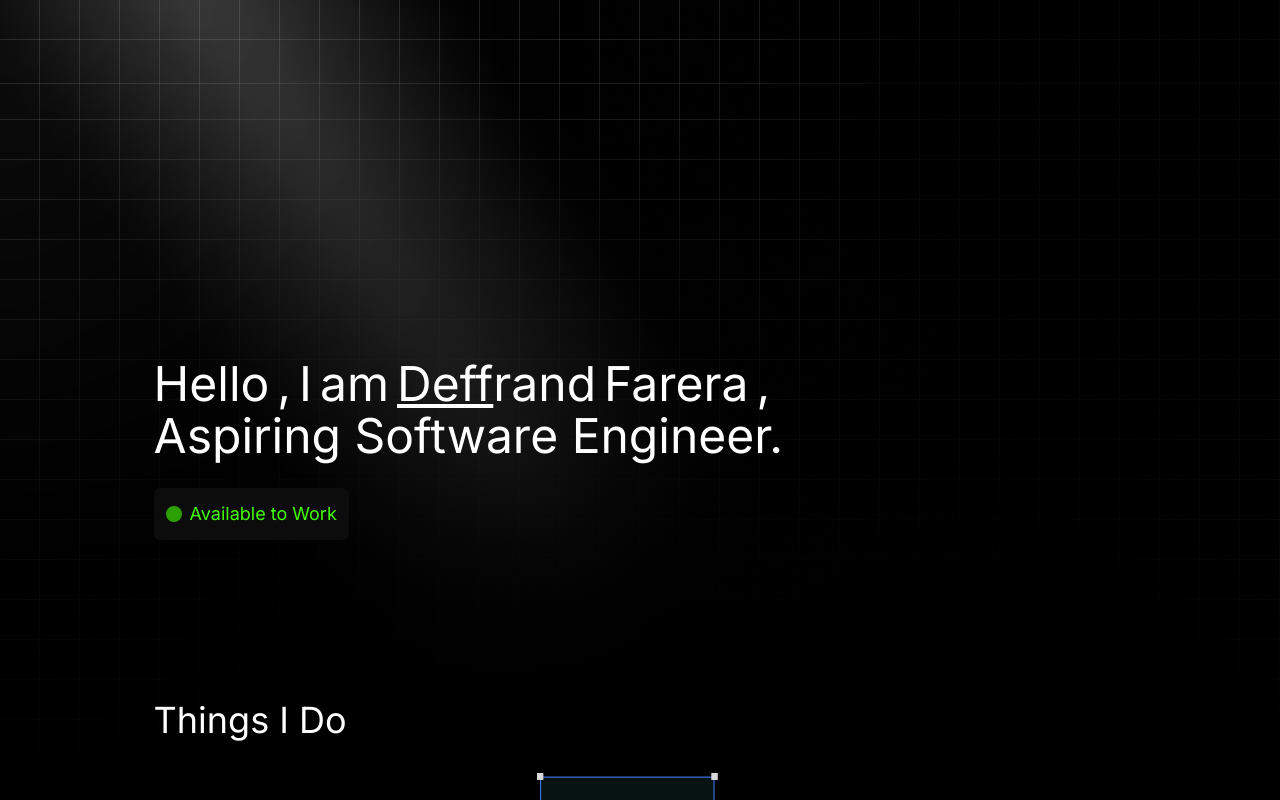
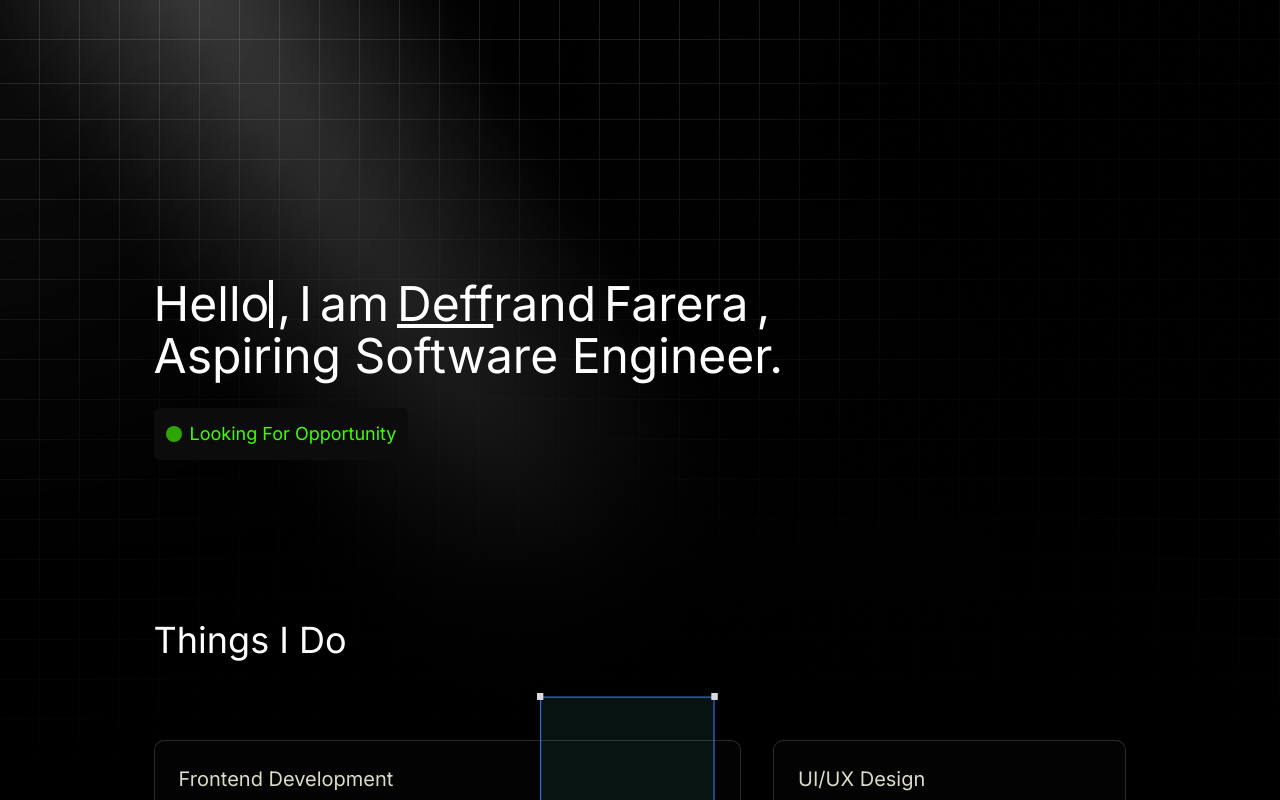
Before and after one commit to hideffrand/portofolio, a Next.js app: page / in a window 1280 px wide. Shown: the top 800 px of the page. Built offline with nearby package versions, Linux system fonts and the light colour scheme.

Commit message:
fix: hero server side render

```diff
--- /dev/null
+++ b/app/components/Greetings.tsx
@@ -0,0 +1,30 @@
+"use client"
+import useTypingEffect from "./useTypingEffect";
+
+export default function Greetings() {
+  const greetings = [
+    "Hi", // English
+    "Hello", // English
+    "¡Hola", // Spanish
+    "Bonjour", // French
+    "Ciao", // Italian
+    "Olá", // Portuguese
+    "Hallo", // German
+    "Привет", // Russian
+    "你好", // Chinese (Mandarin)
+    "こんにちは", // Japanese
+    "여보세요", // Korean
+    "नमस्ते", // Hindi
+    "Salam", // Arabic
+    "Sawubona", // Zulu (South Africa)
+    "Kamusta", // Filipino (Tagalog)
+  ];
+  const greeting = useTypingEffect(greetings, 150, 75, 2000);
+  return (
+    <>
+      {greeting}
+      <span className="w-1 h-full absolute bg-[rgb(255,255,255)] animate-blinking"></span>
+    </>
+  )
+
+}
--- a/app/components/Hero.tsx
+++ b/app/components/Hero.tsx
@@ -1,35 +1,11 @@
-"use client";
-
-import Image from "next/image";
-import useTypingEffect from "./useTypingEffect";
+import Greetings from "./Greetings";
 
 export default function Hero() {
-  const greetings = [
-    "Hi", // English
-    "Hello", // English
-    "¡Hola", // Spanish
-    "Bonjour", // French
-    "Ciao", // Italian
-    "Olá", // Portuguese
-    "Hallo", // German
-    "Привет", // Russian
-    "你好", // Chinese (Mandarin)
-    "こんにちは", // Japanese
-    "여보세요", // Korean
-    "नमस्ते", // Hindi
-    "Salam", // Arabic
-    "Sawubona", // Zulu (South Africa)
-    "Kamusta", // Filipino (Tagalog)
-  ];
-
-  const greeting = useTypingEffect(greetings, 150, 75, 2000);
-
   return (
-    <div className="flex flex-col justify-end pb-[20vh] pt-[45vh]">
+    <div className="flex flex-col justify-end pb-[20vh] pt-[55vh] md:pt-[35vh]">
       <h1 className="relative md:text-5xl text-3xl pb-1 text-white flex flex-wrap items-center gap-x-2">
         <div className="relative">
-          {greeting}
-          <span className="w-1 h-full absolute bg-[rgb(255,255,255)] animate-blinking"></span>
+          <Greetings />
         </div>
         <div>,</div>
         <div>I</div>
@@ -57,7 +33,7 @@ export default function Hero() {
       </h1>
       <div className="w-fit md:text-lg text-sm mt-6 bg-[rgb(12,12,12)] text-neon-green md:p-3 p-2 rounded-[6px] flex items-center justify-center gap-2">
         <div className="md:w-4 w-4 md:h-4 h-4 bg-neon-green rounded-full smooth-blink"></div>
-        <p className="">Available to Work</p>
+        <p className="">Looking For Opportunity</p>
       </div>
     </div>
   );
```
